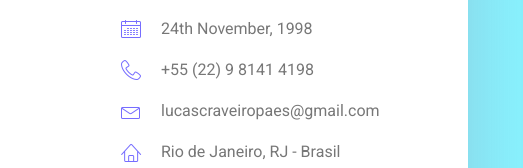
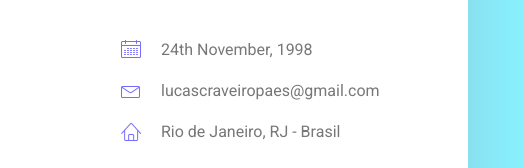
Before and after one commit to lucascraveiropaes/lucascraveiropaes, a plain HTML site: page index.html in a window 1280 px wide. Shown: the part 464-632 px from the top of the page, 757-1280 px from the left. Drawn offline with Linux system fonts and the light colour scheme.

Commit message:
Update index.html

```diff
--- a/index.html
+++ b/index.html
@@ -64,7 +64,7 @@
 									<p></p>
 									<ul class="list basic_info">
 										<li><a href="#"><i class="lnr lnr-calendar-full"></i> 24th November, 1998</a></li>
-										<li><a href="#"><i class="lnr lnr-phone-handset"></i> +55 (22) 9 8141 4198</a></li>
+										<!--li><a href="#"><i class="lnr lnr-phone-handset"></i> +55 (XX) 9 XXXX XXXX</a></li-->
 										<li><a href="#"><i class="lnr lnr-envelope"></i> lucascraveiropaes@gmail.com</a></li>
 										<li><a href="#"><i class="lnr lnr-home"></i> Rio de Janeiro, RJ - Brasil</a></li>
 									</ul>
```
